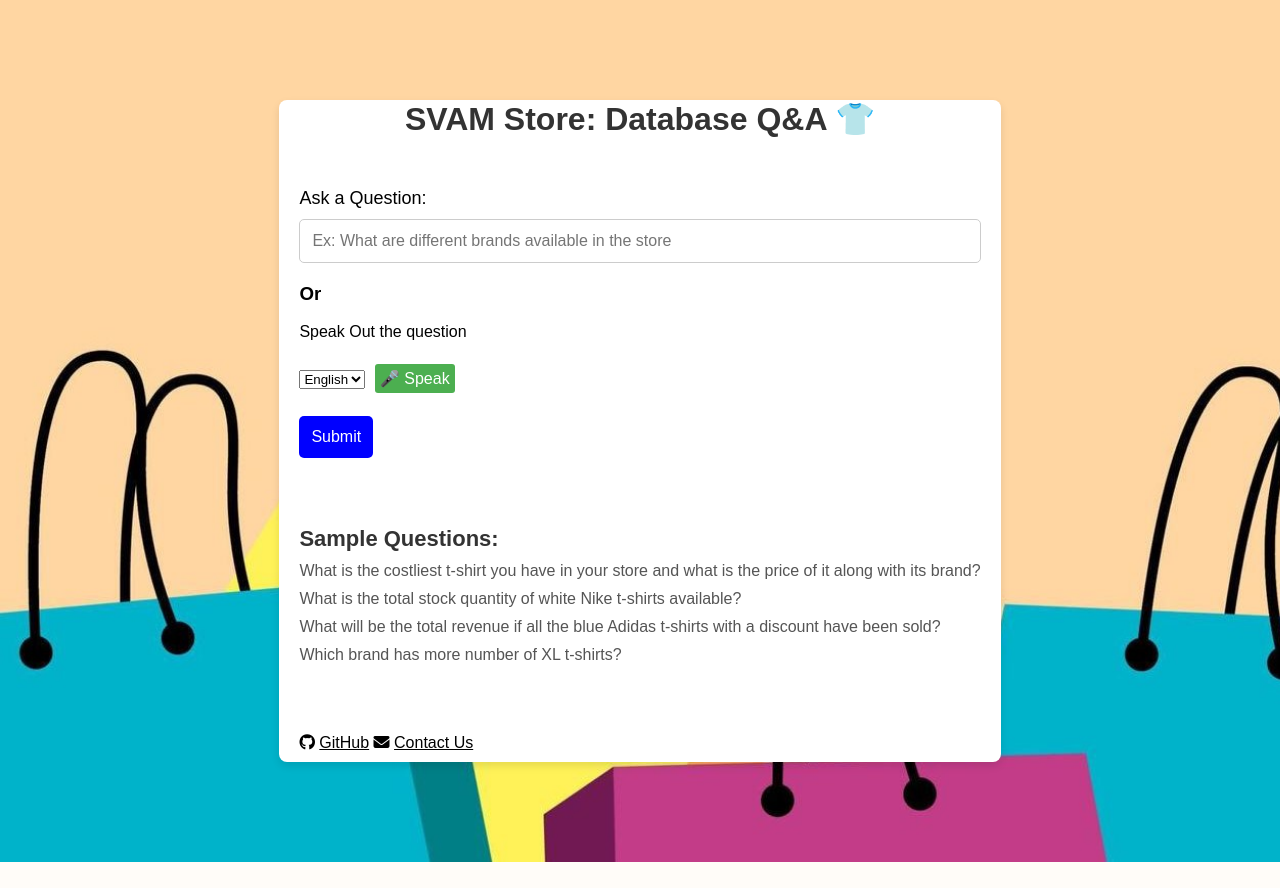
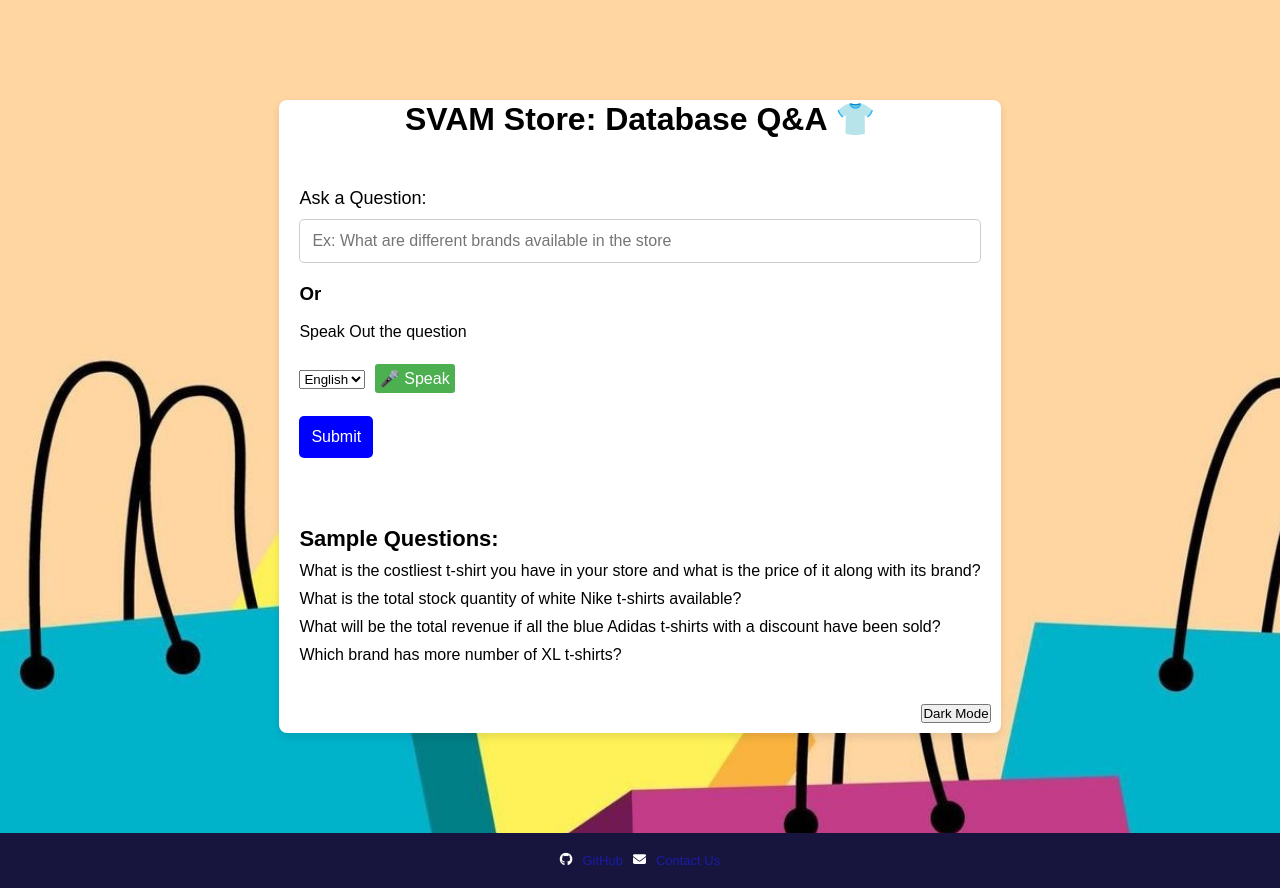
Before and after one commit to viVeK21111/retail_insights, a Flask app: page / in a window 1280 px wide. Before the commit the page ends 862 px from the top, so only its background shows below. Run offline with Flask 3, Linux system fonts and the light colour scheme.

Commit message:
dark_mode

```diff
--- a/static/style.css
+++ b/static/style.css
@@ -8,8 +8,8 @@
 body {
     font-family: Arial, sans-serif;
     display: flex;
-    align-items: center;
     background-repeat: no-repeat;
+    flex-direction: column;
     background-size: cover;
 }
 
@@ -25,7 +25,6 @@ body {
 header h1 {
     font-size: 32px;
     text-align: center;
-    color: #333;
     margin-bottom: 20px;
 }
 
@@ -73,12 +72,12 @@ main {
 
 .response-section h2 {
     font-size: 24px;
-    color: #333;
+
 }
 
 .response-section p {
     font-size: 18px;
-    color: #666;
+
 }
 
 .sample-questions {
@@ -87,7 +86,7 @@ main {
 
 .sample-questions h3 {
     font-size: 22px;
-    color: #333;
+
 }
 
 .sample-questions ul {
@@ -97,24 +96,36 @@ main {
 
 .sample-questions li {
     font-size: 16px;
-    color: #555;
     margin-top: 10px;
     margin-bottom: 10px;
 }
 
-footer {
-    text-align: left;
-    margin-top: 40px;
-    margin-bottom: 10px;
-    margin-left: 20px;
+
+footer p {
+    display: flex;
+    justify-content: space-between; /* Distribute elements with space between them */
+    align-items: center;           /* Align vertically */
+    padding: 10px;                 /* Optional: Add some padding */
+}
+.foot a:hover {
+    cursor: pointer;
+}
+.foot a {
+    margin: 5px;
+    text-decoration: none;
+    color: rgb(27, 27, 169);
 }
 
-footer p a {
-    color: black;
-    font-size: 16px;
-    text-decoration:underline;
+.foot {
+    margin-top: auto;
+    background-color: rgb(23, 21, 61);
+    padding: 15px;
+    color:white;
+    font-size: small;
+    display: flex;
+    justify-content: center;
 }
-
-footer p a:hover {
-    text-decoration: underline;
+.foot i, .foot a {
+    margin: 5px;
+    vertical-align: middle; /* Add this line */
 }
--- a/templates/index.html
+++ b/templates/index.html
@@ -10,11 +10,15 @@
         body {
             background-image: url("{{url_for('static', filename='bg.jpg')}}");
         }
+       .dark_mode {
+         background-color: rgb(23, 21, 61);
+         color: white;
+       }
 
     </style>
 </head>
-<body>
-    <div class="container">
+<body id="body">
+    <div class="container" id="container">
         <header>
             <h1>SVAM Store: Database Q&A 👕</h1>
         </header>
@@ -49,11 +53,13 @@
         </main>
         <footer>
             <p>
-                <i class="fa-brands fa-github"></i> <a href="https://github.com/viVeK21111/retail_insights" class="mr-4" target="_blank">GitHub</a> <i class="fa fa-envelope"></i> <a href="/contact" target="_blank">Contact Us</a>
+                <button id="darkmode" class="btn btn-dark ml-5" style="margin-left: auto;">Dark Mode</button>
             </p>
         </footer>
-    </div>
-
+         </div>
+         <div class="foot">  <i class="fa-brands fa-github"></i> <a href="https://github.com/viVeK21111/retail_insights" target="_blank">GitHub</a>
+            <i class="fa fa-envelope"></i> <a href="/contact" target="_blank">Contact Us</a>
+        </div>
   <script>
     // Add event listener to show spinner on form submission
     updatedContent = sessionStorage.getItem("updateMessage");
@@ -130,7 +136,21 @@
             langele.innerHTML=text;
         }
 
+        const dark_button = document.getElementById('darkmode');
 
+        if (localStorage.getItem('darkMode') === 'enabled') {
+                container.classList.add('dark_mode');
+        }
+
+       dark_button.addEventListener('click', () => {
+         const container  = document.getElementById('container');
+          container.classList.toggle('dark_mode'); // adding dark_mode class to container if it is not present
+        if (container.classList.contains('dark_mode')) {
+        localStorage.setItem('darkMode', 'enabled');
+         } else {
+        localStorage.setItem('darkMode', 'disabled');
+         }
+        });
   </script>
 
 </body>
```
Also changed, not shown: README.md, static/home.png (added), static/home1.png (deleted).
